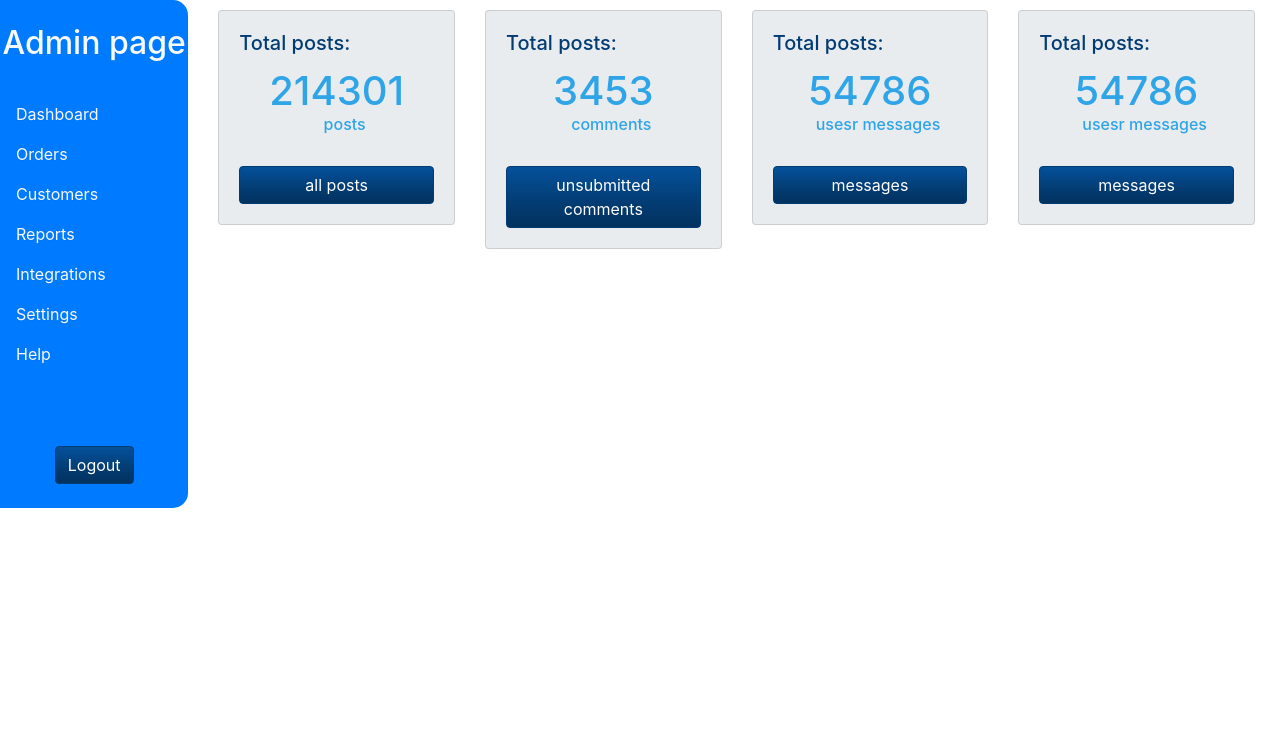
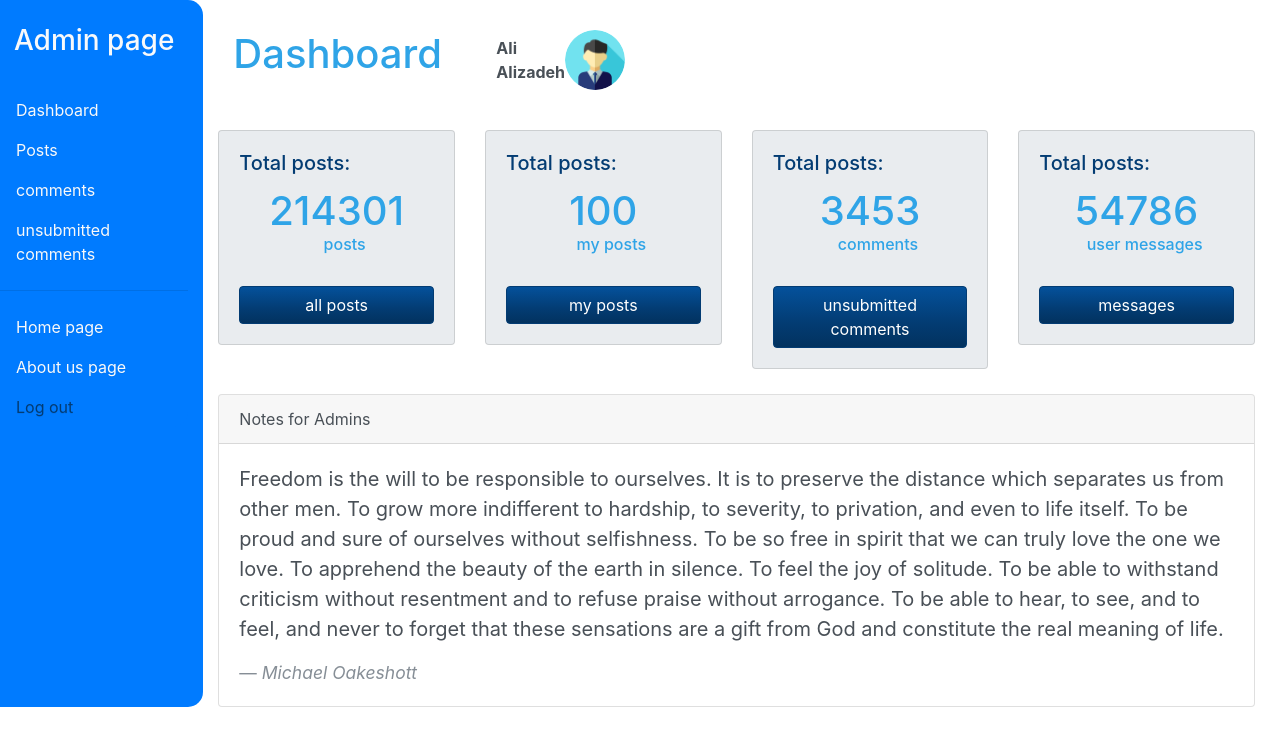
Before and after one commit to mohammadi1377/weblog_project, a FastAPI app: template weblog/Template/admin/admin.html in a window 1280 px wide. Shown: the top 746 px of the page. Run offline with FastAPI, Linux system fonts and the light colour scheme; the template is opened without the code that fills it, so the values that code supplies are empty; some libraries are stand-ins or nearby versions.

Commit message:
admin page except profile image on right done

```diff
--- a/weblog/Template/admin/admin.html
+++ b/weblog/Template/admin/admin.html
@@ -17,7 +17,14 @@
             background-color: #007bff !important;
             border-top-right-radius: 15px;
             border-bottom-right-radius: 15px;
+
             /*padding-right: 10px;*/
+        }
+
+        .nav_total{
+            background-color: #007bff !important;
+            border-top-right-radius: 15px;
+            border-bottom-right-radius: 15px;
         }
 
         .my_content {
@@ -75,6 +82,22 @@
         /*    height: 20px;*/
         /*    background: linear-gradient(to bottom, rgba(76, 76, 76, 0), #4c4c4c);*/
         /*}*/
+        .container-fluid {
+            display: flex;
+            flex-wrap: wrap;
+        }
+
+        .sidebar {
+            flex: 0 0 25%;
+            /* Set the width of the sidebar here */
+            background-color: #f1f1f1;
+        }
+
+        .content {
+            flex: 1;
+            /* This will make the content take up the remaining space */
+            background-color: #fff;
+        }
 
     </style>
 
@@ -82,13 +105,13 @@
 <body>
 <div class="container-fluid p-0">
     <div class="row">
-        <nav class="col-md-2 col-sm-12 d-none d-md-block sidebar my_content">
+        <nav class="col-md-2 col-sm-12 d-none d-md-block sidebar my_content nav_total">
             <div class="sidebar-sticky">
                 <ul class="nav flex-column">
                     <li class="nav-item">
                         <br>
                         <div class="row justify-content-center">
-                            <h2 class="text-light">Admin page</h2>
+                            <h3 class="text-light">Admin page</h3>
                         </div>
                         <br>
                     </li>
@@ -99,49 +122,69 @@
                     </li>
                     <li class="nav-item">
                         <a class="nav-link text-light" href="#">
-                            Orders
+                            Posts
                         </a>
                     </li>
                     <li class="nav-item">
                         <a class="nav-link text-light" href="#">
-                            Customers
+                            comments
                         </a>
                     </li>
                     <li class="nav-item">
                         <a class="nav-link text-light" href="#">
-                            Reports
+                            unsubmitted comments
+                        </a>
+                    </li>
+                    <li class="nav-item">
+                        <hr>
+                    </li>
+                    <li class="nav-item">
+                        <a class="nav-link text-light" href="#">
+                            Home page
                         </a>
                     </li>
                     <li class="nav-item">
                         <a class="nav-link text-light" href="#">
-                            Integrations
+                            About us page
                         </a>
                     </li>
                     <li class="nav-item">
-                        <a class="nav-link text-light" href="#">
-                            Settings
+                        <a class="nav-link text-info" href="#">
+                            Log out
                         </a>
                     </li>
-                    <li class="nav-item">
-                        <a class="nav-link text-light" href="#">
-                            Help
-                        </a>
-                    </li>
-                    <li class="nav-item">
-                        <br><br><br>
-                        <div class="row justify-content-center">
-                            <div class="col-6">
-                                <button class="btn btn-info btn-block">Logout</button>
-                                <br>
-                            </div>
-                        </div>
-                    </li>
+<!--                    <li class="nav-item">-->
+<!--                        <br><br><br>-->
+<!--                        <div class="row justify-content-center">-->
+<!--                            <div class="col-6">-->
+<!--                                <button class="btn btn-info btn-block">Logout</button>-->
+<!--                                <br>-->
+<!--                            </div>-->
+<!--                        </div>-->
+<!--                    </li>-->
                 </ul>
             </div>
         </nav>
         <div class="col-md-10 col-sm-12 ">
-            <div class="content ">
-                <div class="row" style="margin-top: 10px">
+            <div class="content" style="margin-top: 30px">
+                <!--                <h1 class="text-info">Dashboard</h1>-->
+                <div class="container-fluid">
+                    <div class="row">
+                        <div class="col-md-8">
+                            <h1>Dashboard</h1>
+                        </div>
+                        <div class="col-md-4">
+                            <div class="d-flex align-items-center justify-content-end">
+                                <b class="mb-0" id="admin-name">Ali Alizadeh</b>
+                                <img src="./photos/profile-photo.png" class="rounded-circle mr-2" width="60"
+                                     height="60">
+                            </div>
+                        </div>
+                    </div>
+                </div>
+
+
+                <div class="row" style="margin-top: 40px">
                     <div class="col-sm-3 col-md-3">
                         <div class="card bg-Secondary w-100" style="margin-right: 10px">
                             <div class="card-body">
@@ -153,6 +196,20 @@
                                 <!--                                <a href="#" class="btn btn-info float-right " style="min-width: 45px;">&emsp;&emsp;&emsp;&emsp;&emsp;&nbsp;&nbsp;all posts&emsp;&emsp;&emsp;&emsp;&emsp;&nbsp;&nbsp;</a>-->
                                 <div class="center">
                                     <a href="#" class="btn btn-info float-right " style="width: 100%">all posts</a>
+                                </div>
+                            </div>
+                        </div>
+                    </div>
+                    <div class="col-sm-3 col-md-3">
+                        <div class="card bg-Secondary w-100">
+                            <div class="card-body">
+                                <h5 class="card-title text-info">Total posts:</h5>
+                                <!--                                <p class="card-text"> 200</p>-->
+                                <!--                                <h2>&emsp;200 <h6> &nbsp;posts</h6></h2>-->
+                                <h1 id="myPosts-num" class="text-center" style="margin-bottom: 0;">100</h1><h6
+                                    class="text-center">&emsp;my posts</h6><br style="margin-bottom: 0">
+                                <div class="center">
+                                    <a href="#" class="btn btn-info float-right " style="width: 100%">my posts</a>
                                 </div>
                             </div>
                         </div>
@@ -179,26 +236,32 @@
                                 <!--                                <p class="card-text"> 200</p>-->
                                 <!--                                <h2>&emsp;200 <h6> &nbsp;posts</h6></h2>-->
                                 <h1 id="contactUs-num" class="text-center" style="margin-bottom: 0;">54786</h1><h6
-                                    class="text-center">&emsp;usesr messages</h6><br style="margin-bottom: 0">
+                                    class="text-center">&emsp;user messages</h6><br style="margin-bottom: 0">
                                 <div class="center">
                                     <a href="#" class="btn btn-info float-right " style="width: 100%">messages</a>
                                 </div>
                             </div>
                         </div>
                     </div>
-                    <div class="col-sm-3 col-md-3">
-                        <div class="card bg-Secondary w-100">
-                            <div class="card-body">
-                                <h5 class="card-title text-info">Total posts:</h5>
-                                <!--                                <p class="card-text"> 200</p>-->
-                                <!--                                <h2>&emsp;200 <h6> &nbsp;posts</h6></h2>-->
-                                <h1 id="contactdveUs-num" class="text-center" style="margin-bottom: 0;">54786</h1><h6
-                                    class="text-center">&emsp;usesr messages</h6><br style="margin-bottom: 0">
-                                <div class="center">
-                                    <a href="#" class="btn btn-info float-right " style="width: 100%">messages</a>
-                                </div>
-                            </div>
-                        </div>
+
+                </div>
+                <div class="card" style="margin-top: 25px">
+                    <div class="card-header">
+                        Notes for Admins
+                    </div>
+                    <div class="card-body">
+                        <blockquote class="blockquote mb-0">
+                            <p>Freedom is the will to be responsible to ourselves. It is to preserve the distance which
+                                separates us from other men. To grow more indifferent to hardship, to severity, to
+                                privation, and even to life itself. To be proud and sure of ourselves without
+                                selfishness. To be so free in spirit that we can truly love the one we love. To
+                                apprehend the beauty of the earth in silence. To feel the joy of solitude. To be able to
+                                withstand criticism without resentment and to refuse praise without arrogance. To be
+                                able to hear, to see, and to feel, and never to forget that these sensations are a gift
+                                from God and constitute the real meaning of life.</p>
+                            <footer class="blockquote-footer"><cite title="Source Title">Michael Oakeshott</cite>
+                            </footer>
+                        </blockquote>
                     </div>
                 </div>
             </div>
```
Also changed, not shown: weblog/Template/admin/photos/profile-photo.png (added).
